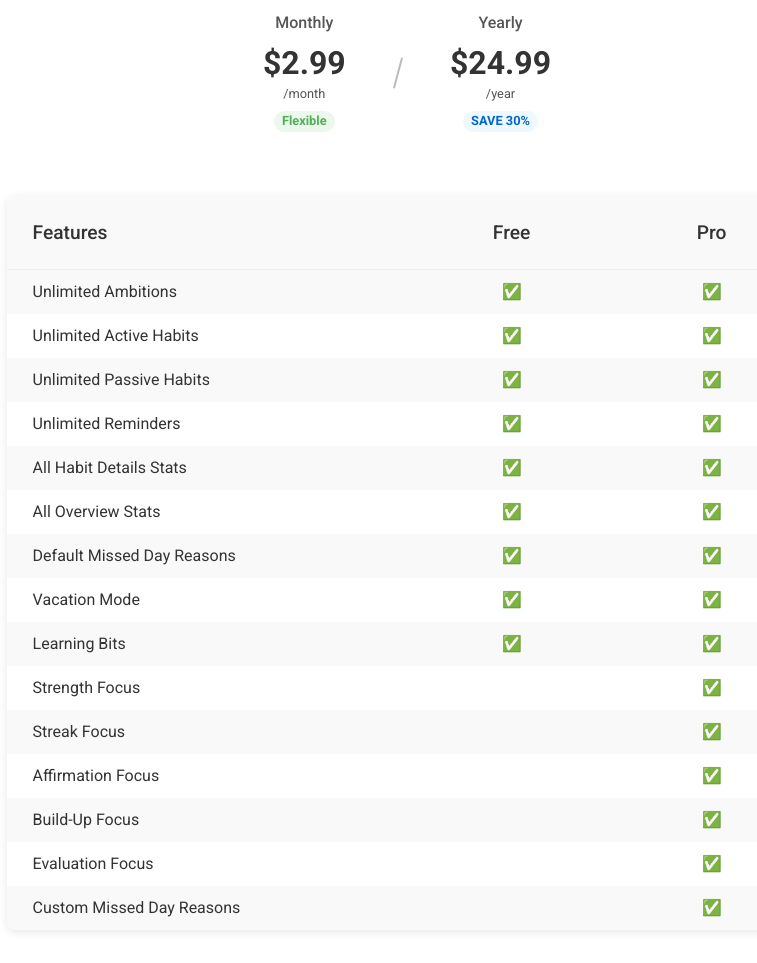
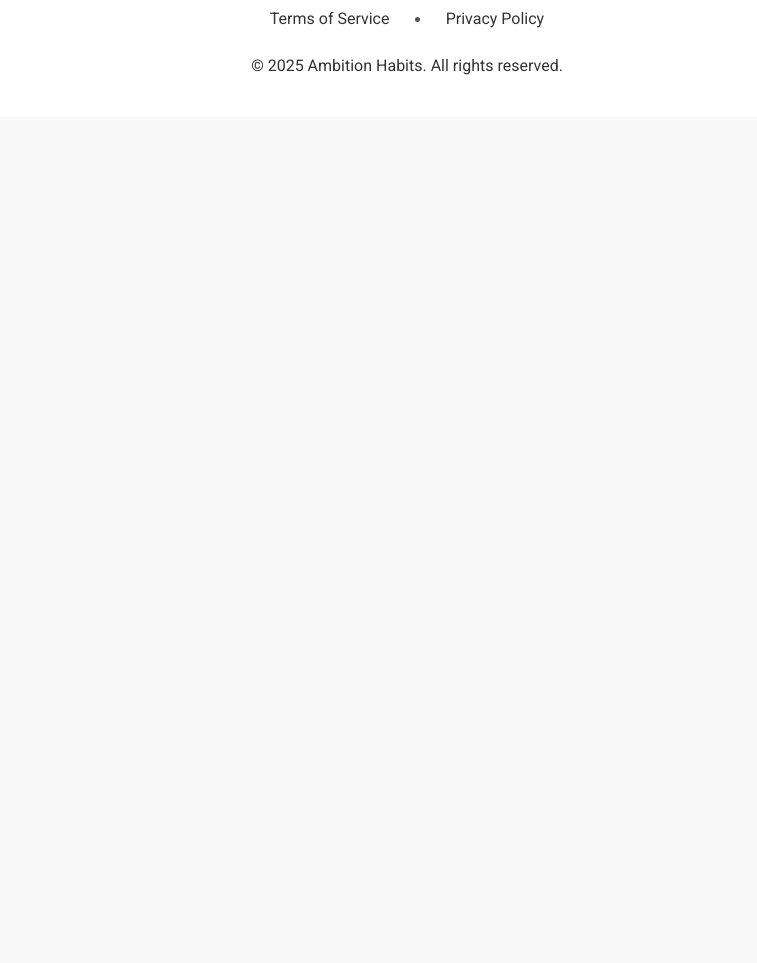
Before and after one commit to StefanDimov/ambition-habit-site, a website: page index.html in a window 1280 px wide. Shown: the part 8230-9193 px from the top of the page, without its empty margins (233-990 px from the left). After the commit the page ends 8347 px from the top, so only its background shows below. Drawn offline with Linux system fonts and the light colour scheme.

Commit message:
Removed the pricing section;

```diff
--- a/index.css
+++ b/index.css
@@ -337,130 +337,17 @@ body {
   }
 }
 
-/* Pricing Table --------------------------------------------------------------------- */
-
-.pricing-table {
-  display: flex;
-  flex-direction: column;
-  justify-content: center;
-  align-items: center;
+/* Footer Section --------------------------------------------------------------------- */
+.footer {
+  background-color: var(--primary-background-color);
+  padding: var(--standard-padding);
   text-align: center;
-  gap: var(--half-padding);
-  max-width: 800px;
-  margin: 0 auto;
 }
 
-.price-values {
-  display: flex;
-  flex-direction: row;
-  justify-content: center;
-  align-items: center;
-  gap: var(--standard-padding);
-  margin-bottom: var(--standard-padding);
-}
-
-.price-value-container {
-  padding: var(--standard-padding);
-  display: flex;
-  flex-direction: column;
-  justify-content: center;
-  align-items: center;
-}
-
-.price-value-label {
-  font-size: var(--font-size-medium);
-  font-weight: 500;
-  color: var(--color-secondary);
-  margin-bottom: var(--half-padding);
-}
-
-.price-value-amount {
+.footer-header {
   font-size: var(--font-size-xxlarge);
   font-weight: bold;
   color: var(--color-primary);
-  margin-bottom: 5px;
-}
-
-.price-value-period {
-  font-size: var(--font-size-small);
-  color: var(--color-secondary);
-  margin-bottom: 5px;
-}
-
-.price-value-flexible {
-  background-color: #ecf8ed;
-  color: #4fb054;
-  font-size: var(--font-size-small);
-  font-weight: bold;
-  padding: 3px 8px;
-  border-radius: 12px;
-  display: inline-block;
-  margin-top: 5px;
-}
-
-.price-value-save {
-  background-color: #f0f8ff;
-  color: #0066cc;
-  font-size: var(--font-size-small);
-  font-weight: bold;
-  padding: 3px 8px;
-  border-radius: 12px;
-  display: inline-block;
-  margin-top: 5px;
-}
-
-.price-value-divider {
-  width: 2px;
-  height: 2em;
-  background-color: #bbb;
-  transform: rotate(15deg);
-  border-radius: 8px;
-}
-
-.pricing-table table {
-  width: 100%;
-  border-collapse: collapse;
-  box-shadow: 0 2px 10px rgba(0, 0, 0, 0.1);
-  border-radius: 8px;
-  overflow: hidden;
-}
-
-.pricing-table th {
-  font-size: var(--font-size-large);
-  font-weight: 500;
-  text-align: center;
-  padding: var(--standard-padding);
-  border-bottom: 1px solid #eee;
-}
-
-.pricing-table th:first-child {
-  text-align: left;
-  width: 50%;
-}
-
-.pricing-table td {
-  padding: var(--half-padding) var(--standard-padding);
-  text-align: center;
-  font-size: var(--font-size-medium);
-}
-
-.pricing-table td:first-child {
-  text-align: left;
-  font-weight: 400;
-}
-
-.pricing-table tr:nth-child(odd) {
-  background-color: var(--secondary-background-color);
-}
-
-.cta-buttons-margin {
-  margin-top: var(--double-padding);
-}
-
-/* Footer Section --------------------------------------------------------------------- */
-.footer {
-  background-color: var(--primary-background-color);
-  padding-bottom: var(--standard-padding);
   text-align: center;
 }
 
--- a/index.html
+++ b/index.html
@@ -233,116 +233,11 @@
       </div>
     </section>
 
-    <section class="section">
-      <div class="pricing-table width-container">
-        <div class="center-feature-min-header">Pricing</div>
-        <div class="center-feature-label">30-Day Free Trial</div>
+    <footer class="footer">
+      <div class="footer-content width-container">
+        <h3 class="footer-header">Start building your dream routine</h3>
 
-        <div class="price-values">
-          <div class="price-value-container">
-            <div class="price-value-label">Monthly</div>
-            <div class="price-value-amount">$2.99</div>
-            <div class="price-value-period">/month</div>
-            <div class="price-value-flexible">Flexible</div>
-          </div>
-
-          <div class="price-value-divider"></div>
-
-          <div class="price-value-container">
-            <div class="price-value-label">Yearly</div>
-            <div class="price-value-amount">$24.99</div>
-            <div class="price-value-period">/year</div>
-            <div class="price-value-save">SAVE 30%</div>
-          </div>
-        </div>
-
-        <table>
-          <thead>
-            <tr>
-              <th>Features</th>
-              <th>Free</th>
-              <th>Pro</th>
-            </tr>
-          </thead>
-          <tbody>
-            <tr>
-              <td>Unlimited Ambitions</td>
-              <td>✅</td>
-              <td>✅</td>
-            </tr>
-            <tr>
-              <td>Unlimited Active Habits</td>
-              <td>✅</td>
-              <td>✅</td>
-            </tr>
-            <tr>
-              <td>Unlimited Passive Habits</td>
-              <td>✅</td>
-              <td>✅</td>
-            </tr>
-            <tr>
-              <td>Unlimited Reminders</td>
-              <td>✅</td>
-              <td>✅</td>
-            </tr>
-            <tr>
-              <td>All Habit Details Stats</td>
-              <td>✅</td>
-              <td>✅</td>
-            </tr>
-            <tr>
-              <td>All Overview Stats</td>
-              <td>✅</td>
-              <td>✅</td>
-            </tr>
-            <tr>
-              <td>Default Missed Day Reasons</td>
-              <td>✅</td>
-              <td>✅</td>
-            </tr>
-            <tr>
-              <td>Vacation Mode</td>
-              <td>✅</td>
-              <td>✅</td>
-            </tr>
-            <tr>
-              <td>Learning Bits</td>
-              <td>✅</td>
-              <td>✅</td>
-            </tr>
-            <tr>
-              <td>Strength Focus</td>
-              <td></td>
-              <td>✅</td>
-            </tr>
-            <tr>
-              <td>Streak Focus</td>
-              <td></td>
-              <td>✅</td>
-            </tr>
-            <tr>
-              <td>Affirmation Focus</td>
-              <td></td>
-              <td>✅</td>
-            </tr>
-            <tr>
-              <td>Build-Up Focus</td>
-              <td></td>
-              <td>✅</td>
-            </tr>
-            <tr>
-              <td>Evaluation Focus</td>
-              <td></td>
-              <td>✅</td>
-            </tr>
-            <tr>
-              <td>Custom Missed Day Reasons</td>
-              <td></td>
-              <td>✅</td>
-            </tr>
-          </tbody>
-        </table>
-        <div class="cta-images-container cta-buttons-margin">
+        <div class="cta-images-container">
           <a
             href="https://apps.apple.com/bg/app/ambition-habits/id6742643846"
             target="_blank"
@@ -366,11 +261,7 @@
             />
           </a>
         </div>
-      </div>
-    </section>
 
-    <footer class="footer">
-      <div class="footer-content width-container">
         <ul class="footer-links">
           <li><a href="/terms-of-service.html">Terms of Service</a></li>
           <div class="footer-link-divider"></div>
```
